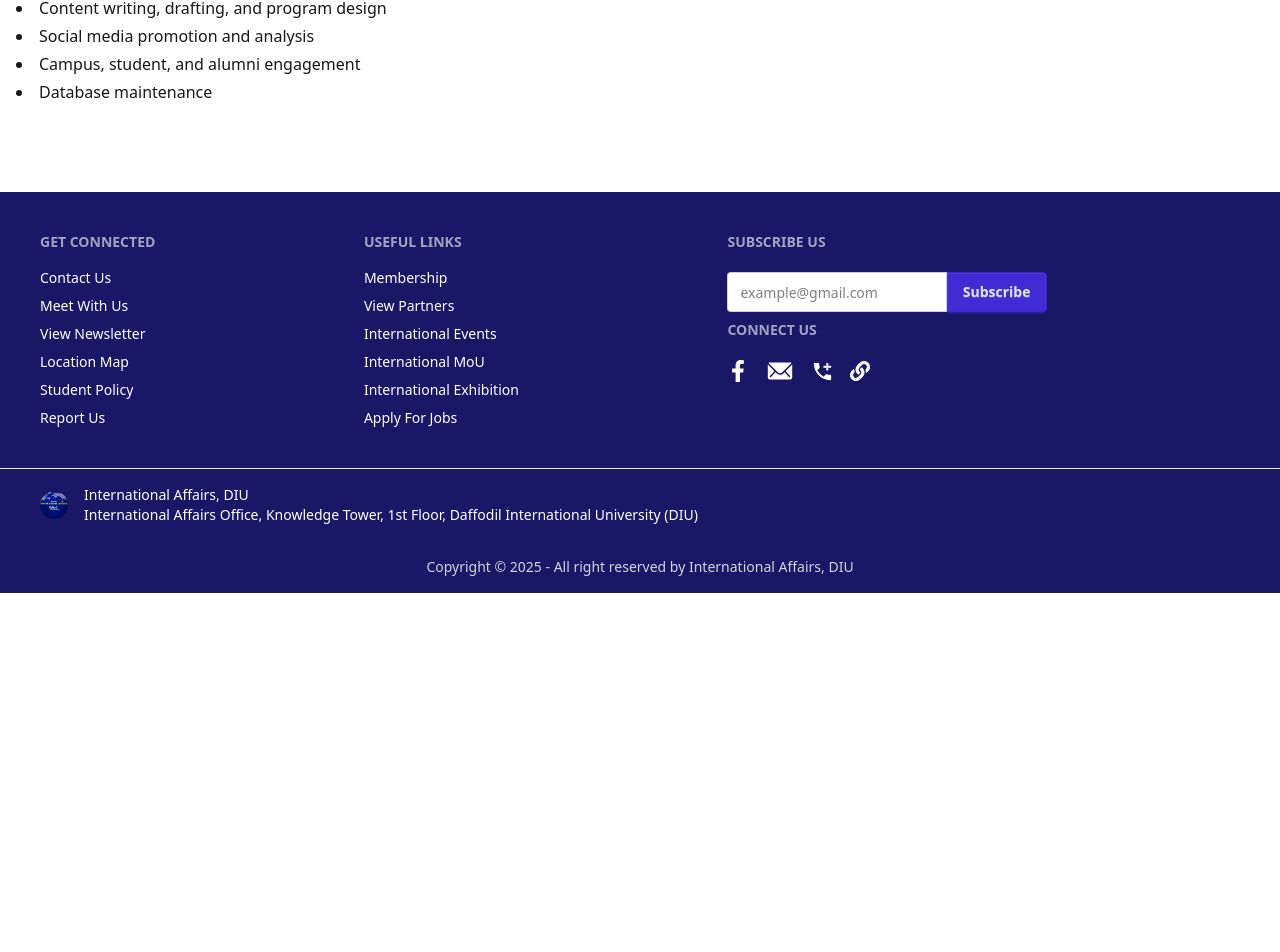
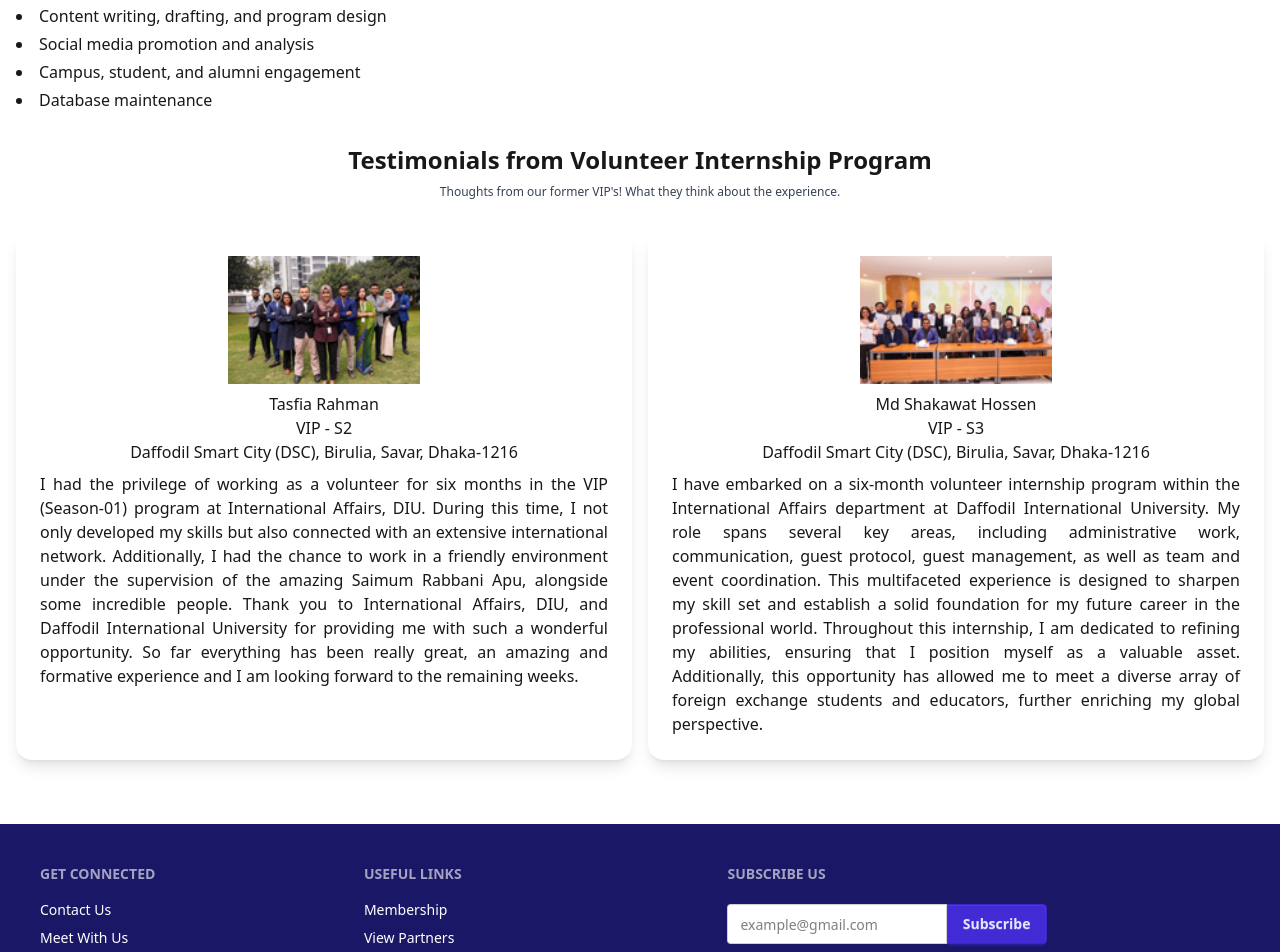
Before and after one commit to saheen-shuvo/international-affairs-client, a React (Vite) app: page /vip/vip2025details in a window 1280 px wide. Shown: the part 1490-2442 px from the top of the page. Before the commit the page ends 2083 px from the top, so only its background shows below. Built offline with nearby package versions, Linux system fonts and the light colour scheme; no server answers.

Commit message:
Testimonials from VIP added

```diff
--- a/src/pages/vip/Vip.jsx
+++ b/src/pages/vip/Vip.jsx
@@ -9,7 +9,7 @@ const Vip = () => {
       <p className="text-xs lg:text-sm text-center text-gray-600 mb-8">
         Build Your Skills While Building a Better World
       </p>
-      <div className="pt-8 grid grid-cols-1 md:grid-cols-2 lg:grid-cols-3 gap-4">
+      <div className="pt-2 lg:pt-8 grid grid-cols-1 md:grid-cols-2 lg:grid-cols-3 gap-4">
         {/* Card1 */}
         <div className="card bg-base-100 shadow-sm">
           <figure>
--- a/src/pages/vip/Vip2025Details.jsx
+++ b/src/pages/vip/Vip2025Details.jsx
@@ -1,4 +1,6 @@
 import vipImg from "../../assets/images/authImg/vip2025.png";
+import tasfiaVipImg from "../../assets/images/contactsImg/tasfiaVIP.png";
+import shakhawatVipImg from "../../assets/images/contactsImg/shakhawatVip.png";
 
 const Vip2025Details = () => {
   return (
@@ -12,10 +14,10 @@ const Vip2025Details = () => {
       <div className="flex justify-center">
         <img className=" border-2 border-gray-400" src={vipImg} alt="" />
       </div>
-      <h1 className="text-center text-2xl font-semibold py-3">
+      <h1 className="text-center text-xl lg:text-2xl font-semibold py-3">
         Volunteer Internship Program (VIP)
       </h1>
-      <div className="my-6">
+      <div className="my-4 lg:my-8">
         <div className="space-y-6">
           <div>
             <h3 className="text-xl font-semibold mb-2">Program Details</h3>
@@ -74,6 +76,60 @@ const Vip2025Details = () => {
           </div>
         </div>
       </div>
+      {/* TESTIMONIALS */}
+      <div>
+        <h1 className="text-center font-semibold text-xl lg:text-2xl">
+          Testimonials from Volunteer Internship Program
+        </h1>
+        <p className="text-center pb-8 pt-2 text-xs text-gray-700">
+          Thoughts from our former VIP's! What they think about the experience.
+        </p>
+        <div className="grid grid-cols-1 lg:grid-cols-2 gap-4">
+          <div className="bg-base-100 p-6 shadow-lg rounded-2xl">
+            <img className="w-48 mx-auto" src={tasfiaVipImg} alt="" />
+            <div className="text-center py-2">
+              <h1>Tasfia Rahman</h1>
+              <h1>VIP - S2</h1>
+              <h1>Daffodil Smart City (DSC), Birulia, Savar, Dhaka-1216</h1>
+            </div>
+            <p className="text-justify">
+              I had the privilege of working as a volunteer for six months in
+              the VIP (Season-01) program at International Affairs, DIU. During
+              this time, I not only developed my skills but also connected with
+              an extensive international network. Additionally, I had the chance
+              to work in a friendly environment under the supervision of the
+              amazing Saimum Rabbani Apu, alongside some incredible people.
+              Thank you to International Affairs, DIU, and Daffodil
+              International University for providing me with such a wonderful
+              opportunity. So far everything has been really great, an amazing
+              and formative experience and I am looking forward to the remaining
+              weeks.
+            </p>
+          </div>
+          <div className="bg-base-100 p-6 shadow-lg rounded-2xl">
+            <img className="w-48 mx-auto" src={shakhawatVipImg} alt="" />
+            <div className="text-center py-2">
+              <h1>Md Shakawat Hossen</h1>
+              <h1>VIP - S3</h1>
+              <h1>Daffodil Smart City (DSC), Birulia, Savar, Dhaka-1216</h1>
+            </div>
+            <p className="text-justify">
+              I have embarked on a six-month volunteer internship program within
+              the International Affairs department at Daffodil International
+              University. My role spans several key areas, including
+              administrative work, communication, guest protocol, guest
+              management, as well as team and event coordination. This
+              multifaceted experience is designed to sharpen my skill set and
+              establish a solid foundation for my future career in the
+              professional world. Throughout this internship, I am dedicated to
+              refining my abilities, ensuring that I position myself as a
+              valuable asset. Additionally, this opportunity has allowed me to meet
+              a diverse array of foreign exchange students and educators,
+              further enriching my global perspective.
+            </p>
+          </div>
+        </div>
+      </div>
     </div>
   );
 };
```
Also changed, not shown: src/assets/images/contactsImg/shakhawatVip.png (added), src/assets/images/contactsImg/tasfiaVIP.png (added).
